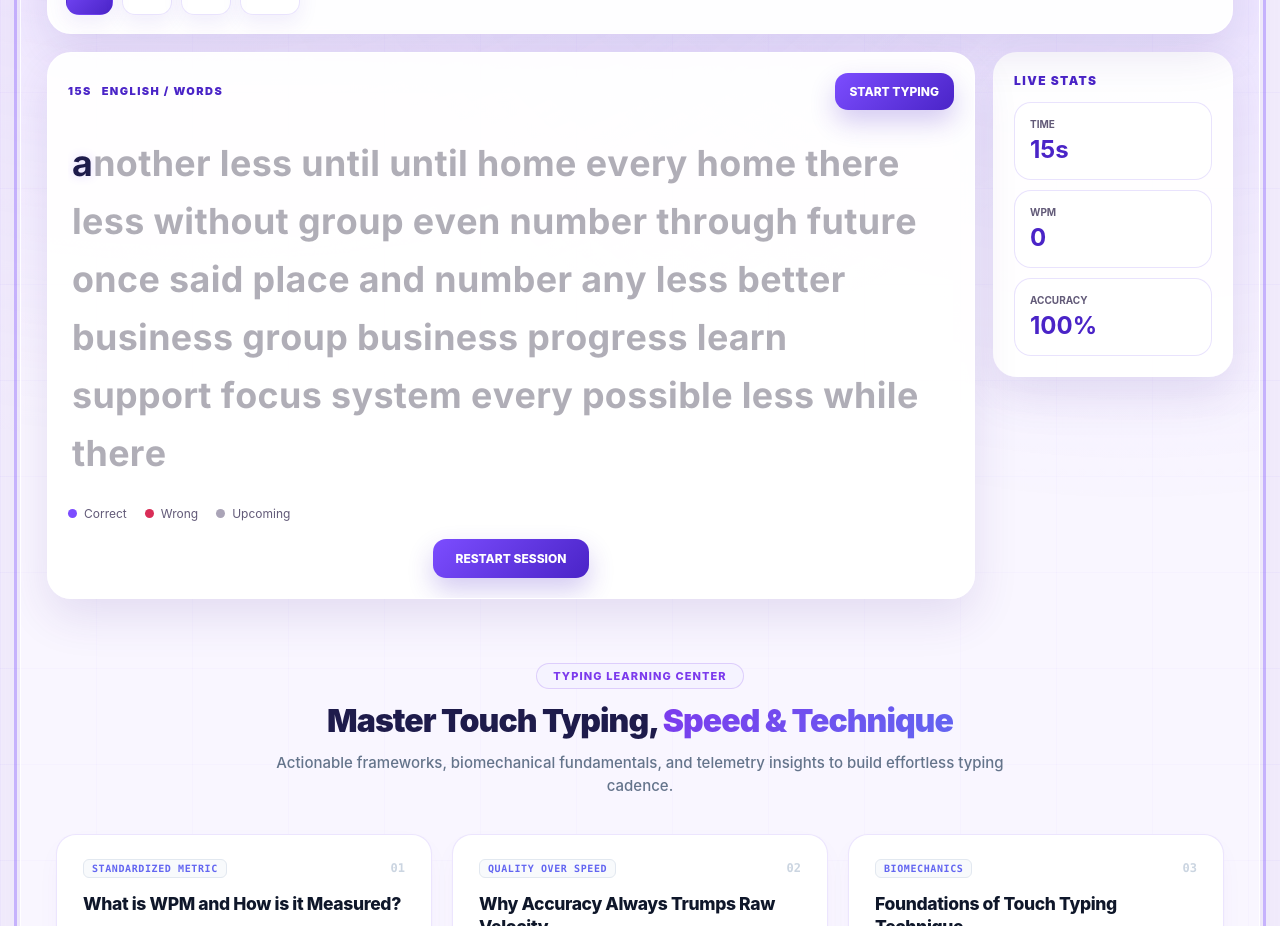
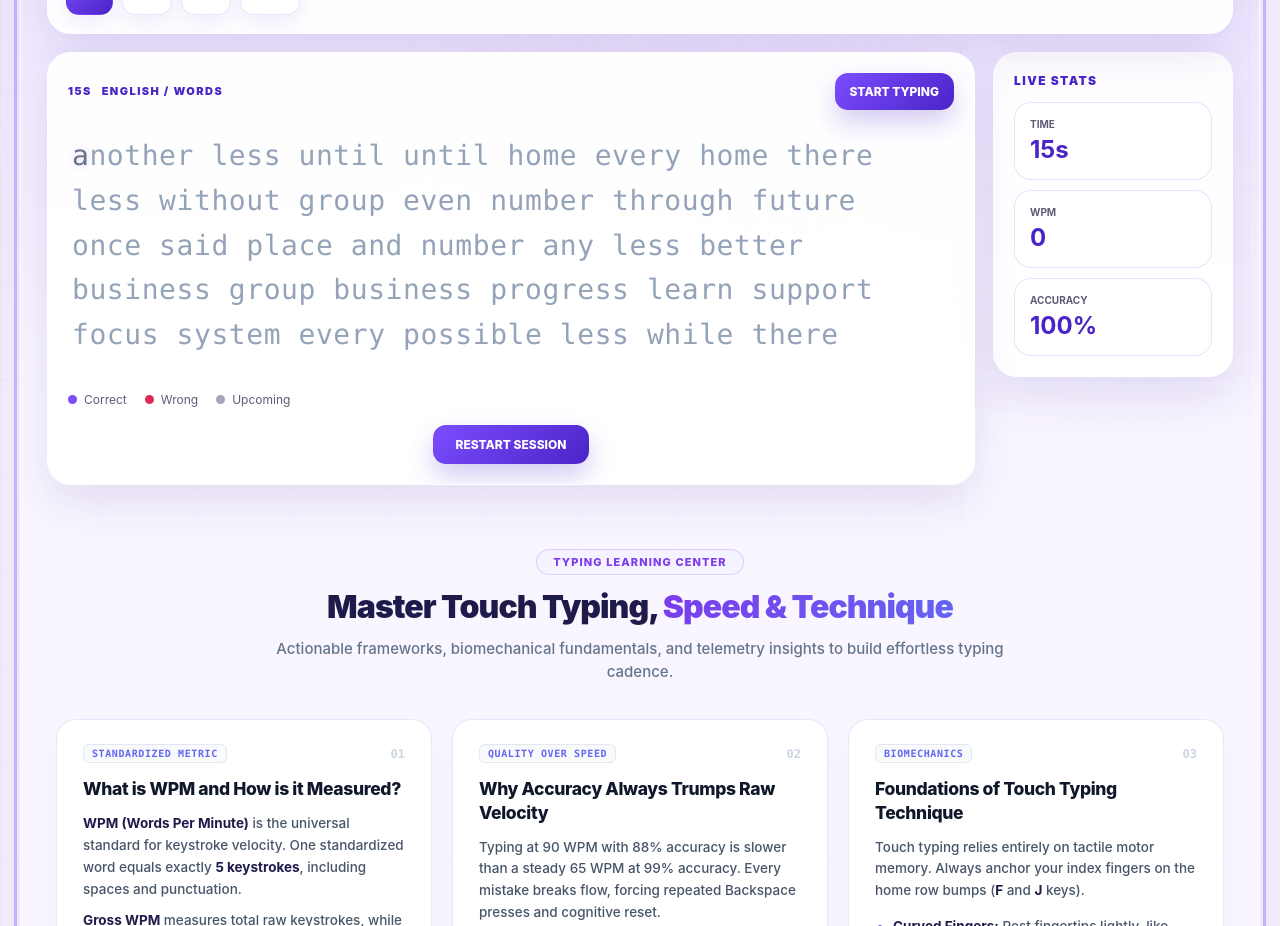
Before and after one commit to mohdaffan54511-cmyk/TeksType, a React (Vite) app: page / in a window 1280 px wide. Shown: the part 880-1806 px from the top of the page. Built offline with nearby package versions, Linux system fonts and the light colour scheme; no server answers.

Commit message:
Refactor App.css for typography and character styles
Removed old container styles and added new typography styles for typing text and character states.

```diff
--- a/src/App.css
+++ b/src/App.css
@@ -2031,14 +2031,95 @@ html {
   50% { opacity: 0.15; }
 }
 
-/* 1200px Full-Width container on test finish */
-.app.result-active .practice-layout,
-.practice-layout:has(.tp-hud-theme-card) {
-  display: block !important;
-  grid-template-columns: 1fr !important;
-  width: 100% !important;
-  max-width: 1200px !important;
-  margin: 0 auto 36px !important;
-  padding: 0 16px !important;
-  box-sizing: border-box !important;
-}
+/* ==========================================================================
+   Clean & Modern Typography + Sleek 2px Caret (No Ugly Pink Box)
+   ========================================================================== */
+
+/* Main Text Container */
+.typing-text {
+  font-family: ui-monospace, SFMono-Regular, "JetBrains Mono", Menlo, Consolas, monospace;
+  font-size: 28px;
+  line-height: 1.6;
+  font-weight: 500;
+  letter-spacing: 0.02em;
+  user-select: none;
+  cursor: text;
+  outline: none;
+  position: relative;
+  word-break: break-word;
+}
+
+/* Remove any background boxes or borders from characters */
+.char {
+  position: relative;
+  display: inline-block;
+  background: transparent !important;
+  border: none !important;
+  box-shadow: none !important;
+  padding: 0 !important;
+  margin: 0 !important;
+  transition: color 80ms ease;
+}
+
+/* 1. Upcoming untyped characters (Light Gray) */
+.char.upcoming {
+  color: #94a3b8 !important;
+}
+
+/* 2. Correctly typed characters (Deep Dark Navy) */
+.char.correct {
+  color: #1e1b4b !important;
+  font-weight: 600;
+}
+
+/* 3. Wrong typed characters (Clean Red Text with Zero Pink Box) */
+.char.wrong {
+  color: #ef4444 !important;
+  font-weight: 600;
+  background: transparent !important;
+}
+
+/* 4. Active Current Character + Sleek Smooth Caret Line */
+.char.current {
+  color: #64748b !important;
+  background: transparent !important;
+}
+
+/* Sleek 2px Vertical Blinking Caret (Matches exact font height) */
+.char.current::before {
+  content: "";
+  position: absolute;
+  left: -1.5px;
+  top: 15%;
+  height: 70%;
+  width: 2px;
+  background-color: #7c3aed;
+  border-radius: 1px;
+  animation: tpCleanBlink 1s ease-in-out infinite;
+  pointer-events: none;
+}
+
+/* RTL Support for Arabic */
+.typing-text.rtl .char.current::before {
+  left: auto;
+  right: -1.5px;
+}
+
+/* Smooth Caret Animation */
+@keyframes tpCleanBlink {
+  0%, 100% {
+    opacity: 1;
+  }
+  50% {
+    opacity: 0;
+  }
+}
+
+/* Group spacing */
+.space-group {
+  display: inline;
+}
+
+.word-group {
+  display: inline-block;
+}
```
